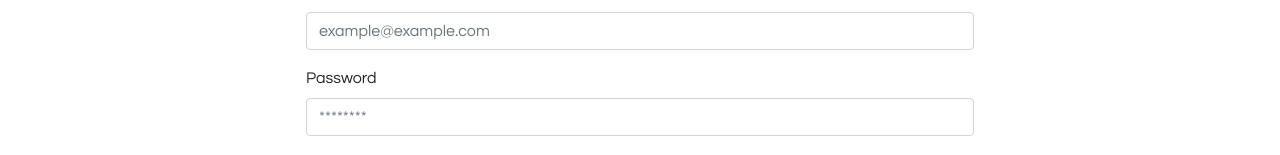
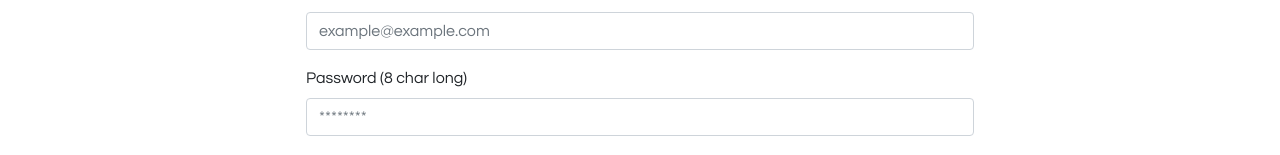
Before and after one commit to Klarala13/collectivity, a React (Create React App) app in the folder frontend/: page /register in a window 1280 px wide. Shown: the part 366-521 px from the top of the page. Built offline with nearby package versions, Linux system fonts and the light colour scheme.

Commit message:
pwd specification

```diff
--- a/frontend/src/components/Register.jsx
+++ b/frontend/src/components/Register.jsx
@@ -173,7 +173,7 @@ export default props => {
                     autoComplete="true"
                   />
                 </div>
-                <label htmlFor="password">Password</label>
+                <label htmlFor="password">Password (8 char long)</label>
                 <div className="mb-3">
                   <input
                     onChange={handlePassword}
```
